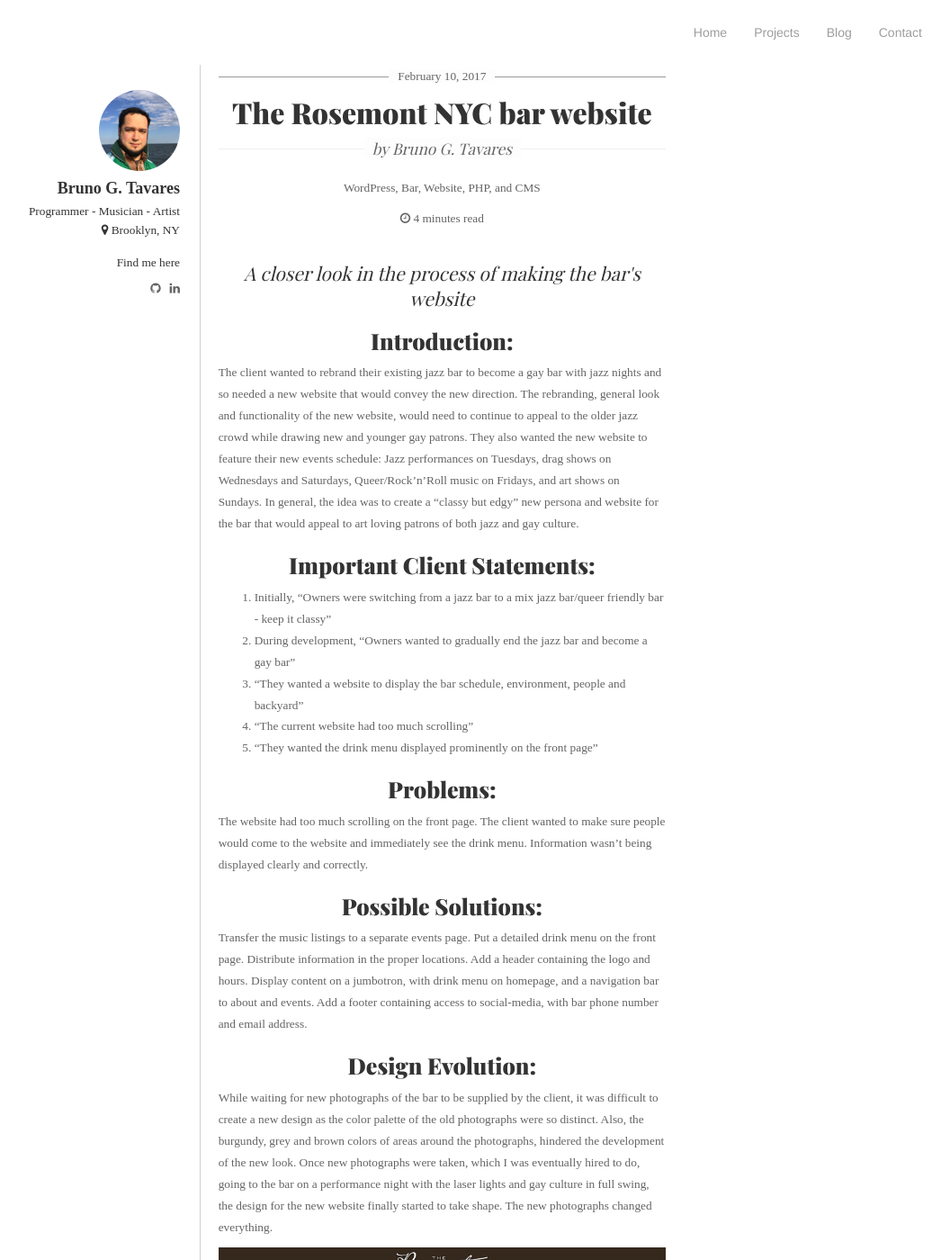
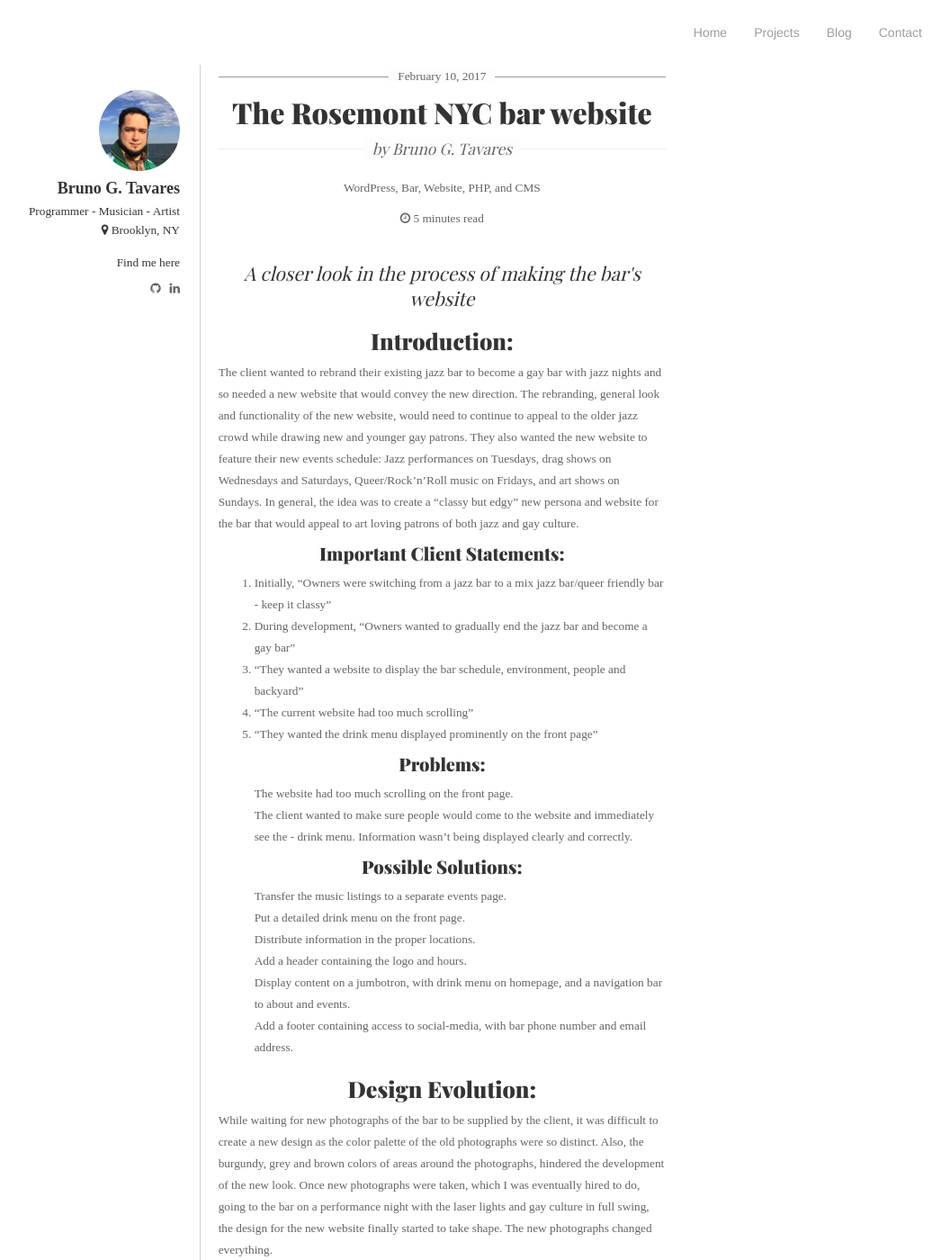
Before and after one commit to bruno78/bruno78.github.io, a Jekyll site: the page built from _posts/2017-02-10-the-rosemontnyc-process.md, in a window 1280 px wide and 1400 px high. Shown: the whole window at 90% size, without its empty margins (155-1211 px from the left). Built offline with Jekyll 4.4.1, drawn with Linux system fonts in a browser that asks for light colours; nearby versions of some CDN libraries; some web fonts are replaced.

Commit message:
Add minor changes

```diff
--- a/_posts/2017-02-10-the-rosemontnyc-process.md
+++ b/_posts/2017-02-10-the-rosemontnyc-process.md
@@ -16,27 +16,27 @@ tags:
 
 The client wanted to rebrand their existing jazz bar to become a gay bar with jazz nights and so needed a new website that would convey the new direction. The rebranding, general look and functionality of the new website, would need to continue to appeal to the older jazz crowd while drawing new and younger gay patrons. They also wanted the new website to feature their new events schedule: Jazz performances on Tuesdays, drag shows on Wednesdays and Saturdays, Queer/Rock’n’Roll music on Fridays, and art shows on Sundays. In general, the idea was to create a “classy but edgy” new persona and website for the bar that would appeal to art loving patrons of both jazz and gay culture.
 
-### Important Client Statements:
+#### Important Client Statements:
 1. Initially, “Owners were switching from a jazz bar to a mix jazz bar/queer friendly bar - keep it classy”
 2. During development, “Owners wanted to gradually end the jazz bar and become a gay bar”
 3. “They wanted a website to display the bar schedule, environment, people and backyard”
 4. “The current website had too much scrolling”
 5. “They wanted the drink menu displayed prominently on the front page”
 
-### Problems:
+#### Problems:
 
-The website had too much scrolling on the front page.
-The client wanted to make sure people would come to the website and immediately see the drink menu.
+- The website had too much scrolling on the front page.
+- The client wanted to make sure people would come to the website and immediately see the - drink menu.
 Information wasn’t being displayed clearly and correctly.
 
-### Possible Solutions:
+#### Possible Solutions:
 
-Transfer the music listings to a separate events page.
-Put a detailed drink menu on the front page.
-Distribute information in the proper locations.
-Add a header containing the logo and hours.
-Display content on a jumbotron, with drink menu on homepage, and a navigation bar to about and events.
-Add a footer containing access to social-media, with bar phone number and email address.
+- Transfer the music listings to a separate events page.
+- Put a detailed drink menu on the front page.
+- Distribute information in the proper locations.
+- Add a header containing the logo and hours.
+- Display content on a jumbotron, with drink menu on homepage, and a navigation bar to about and events.
+- Add a footer containing access to social-media, with bar phone number and email address.
 
 ### Design Evolution:
 
```
